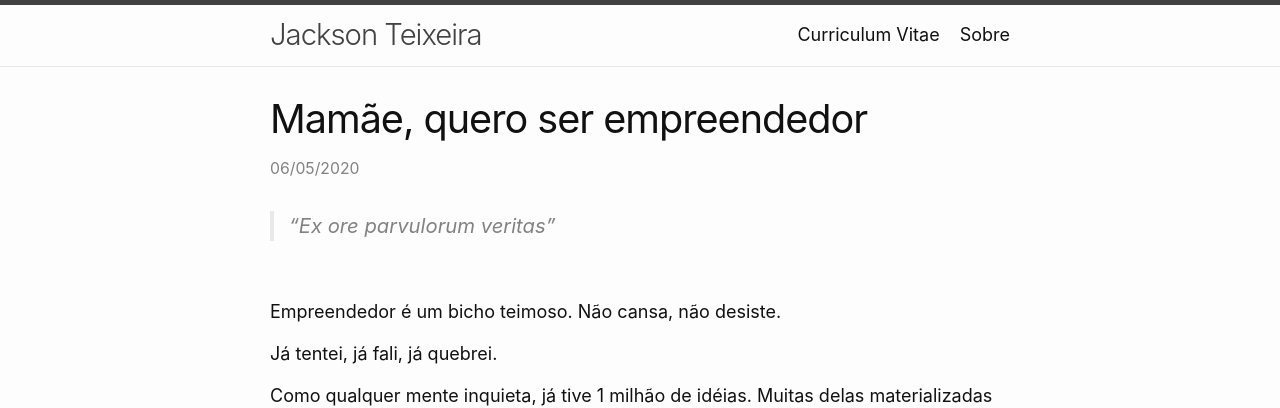
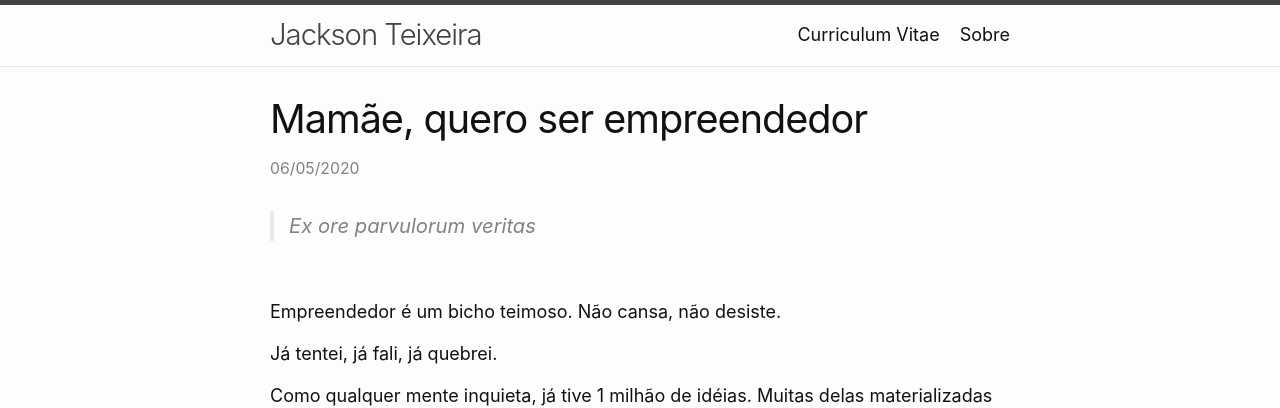
Before and after one commit to dakoctba/dakoctba.github.io, a Jekyll site: the page built from _posts/2020-05-06-mamae-quero-ser-empreendedor.md, in a window 1280 px wide. Shown: the top 408 px of the page. Built offline with Jekyll 4.4.1, drawn with Linux system fonts in a browser that asks for light colours.

```diff
--- a/_posts/2020-05-06-mamae-quero-ser-empreendedor.md
+++ b/_posts/2020-05-06-mamae-quero-ser-empreendedor.md
@@ -5,7 +5,7 @@ date: 2020-05-06 18:42:43 -0500
 categories: empreendedorismo
 ---
 
-> "Ex ore parvulorum veritas"
+> Ex ore parvulorum veritas
 
 <br>
 
```
